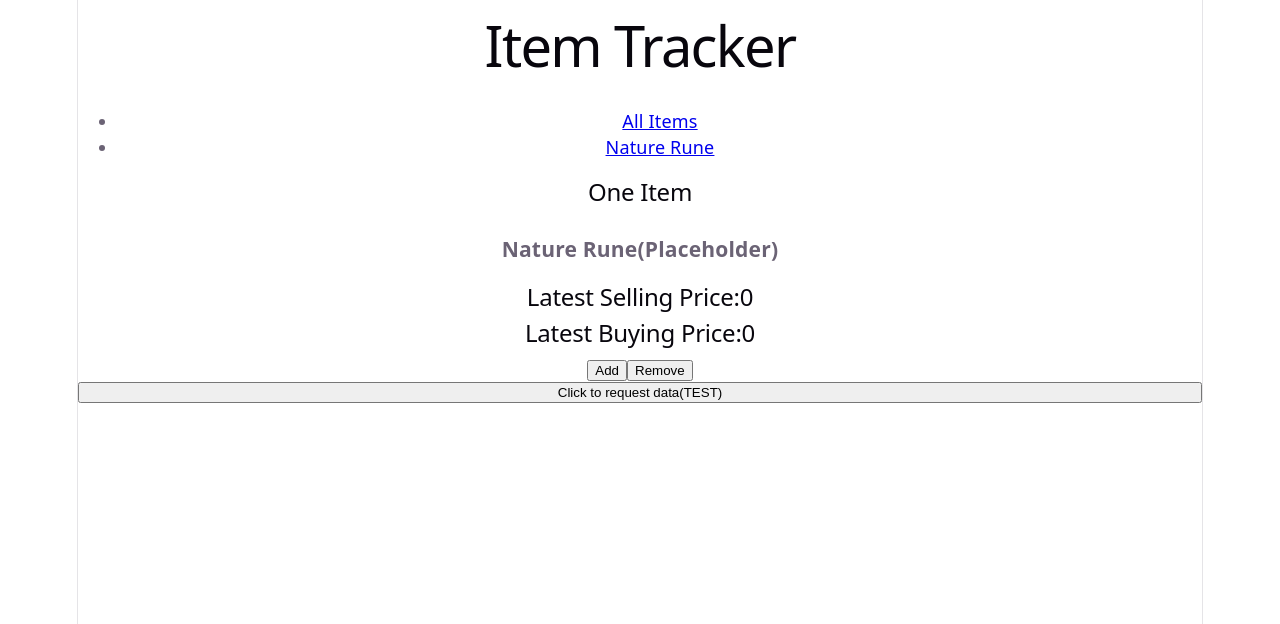
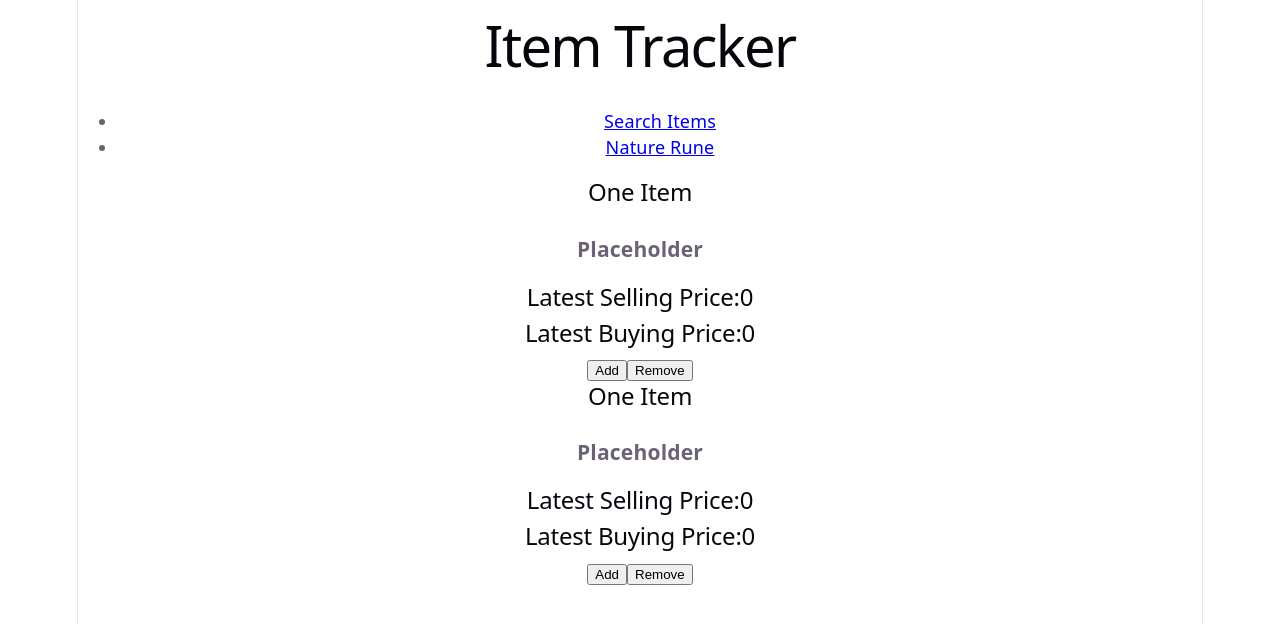
Before and after one commit to 2l0t2k0/Project-2, a React (Vite) app in the folder Project 2/: page /items/561 in a window 1280 px wide. Shown: the top 624 px of the page. Built offline with nearby package versions, Linux system fonts and the light colour scheme; no server answers.

Commit message:
attempt to dynamically change name

```diff
--- a/Project 2/src/App.jsx
+++ b/Project 2/src/App.jsx
@@ -1,4 +1,4 @@
-import { useState,useEffect } from 'react'
+import { useState,useEffect, createContext } from 'react'
 import { Route, Routes } from "react-router";
 import './App.css'
 import NavBar from './components/NavBar.jsx'
@@ -10,9 +10,14 @@ import { getIDlist } from './services.js';
 const id = 561
 const tempName = "Nature Rune"
 
+
+export const DataDump = createContext()
+
+
+
 const App = () =>{
 
-const [idList, setidList] = useState({})
+const [idList, setidList] = useState([])
 const [currentItem, setcurrentItem] = useState({})
 
 useEffect(()=>{
@@ -27,12 +32,10 @@ useEffect(()=>{
 
 
 
-
-
 return (
   <>
   <h1>Item Tracker</h1>
-
+  <DataDump value={idList}>
     <NavBar />
       <Routes>
           <Route path="/items/:id" element={<OneItem />} />
@@ -41,7 +44,8 @@ return (
           <Route path="/recipes" element={<AllRecipes />}/>
 
       </Routes>
-
+      <OneItem />
+  </DataDump>
 
 
   </>
--- a/Project 2/src/components/NavBar.jsx
+++ b/Project 2/src/components/NavBar.jsx
@@ -5,7 +5,7 @@ const NavBar =() => {
     return(
     <>
     <ul>
-        <li><NavLink to="items">All Items</NavLink></li>
+        <li><NavLink to="items">Search Items</NavLink></li>
         <li><NavLink to="items/561">Nature Rune</NavLink></li>
     </ul>
 
--- a/Project 2/src/components/item.jsx
+++ b/Project 2/src/components/item.jsx
@@ -1,30 +1,36 @@
 import { useParams } from "react-router-dom"
 import { getIcon, getOneItem } from "../services"
-import { useEffect, useState } from "react"
+import { useEffect, useState,useContext } from "react"
+import { DataDump } from "../App"
 
 const ItemPage = () =>{
 //const {id} = useParams
 const [buy, setBuy] = useState(0)
 const [sell,setSell]= useState(0)
 const id = 561
-
+const data = useContext(DataDump)
+const [name,setName] = useState("Placeholder")
 useEffect(()=>{
     const getData = async ()=>{
         const data = await getOneItem(id)
 
         setBuy(data.data[id].high)
         setSell(data.data[id].low)
+
     };
     getData()},[id]
 
 )
-// const data2 =data
-// console.log(data)
-//console.log(data.data[id].low)
+console.log(typeof data)
+// const match = data.find(obj => obj.id === id)
+// console.log(match)
+// setName(match.name)
+
+
 
 return (
 <>
-<h3>Nature Rune(Placeholder)</h3>
+<h3>{name}</h3>
 <h2>Latest Selling Price:{sell}</h2>
 <h2>Latest Buying Price:{buy}</h2>
 <span><button>Add</button><button>Remove</button></span>
--- a/Project 2/src/components/itemsearch.jsx
+++ b/Project 2/src/components/itemsearch.jsx
@@ -1,6 +1,3 @@
-
-
-
 
 const ItemSearch =()=>{
 
--- a/Project 2/src/pages/allitems.jsx
+++ b/Project 2/src/pages/allitems.jsx
@@ -5,7 +5,7 @@ const AllItems = ()=>{
 
 return (
     <>
-    <h2>All Items</h2>
+    <h2>Search Item</h2>
     <ItemSearch />
     </>
 )
--- a/Project 2/src/pages/oneitem.jsx
+++ b/Project 2/src/pages/oneitem.jsx
@@ -9,7 +9,7 @@ const OneItem = ()=>{
         <h2>One Item</h2>
 
         <ItemPage />
-        <button onClick={getOneItem}>Click to request data(TEST)</button>
+
 
         </>
     )
```
Lines whose indentation alone changed are shown as unchanged.
